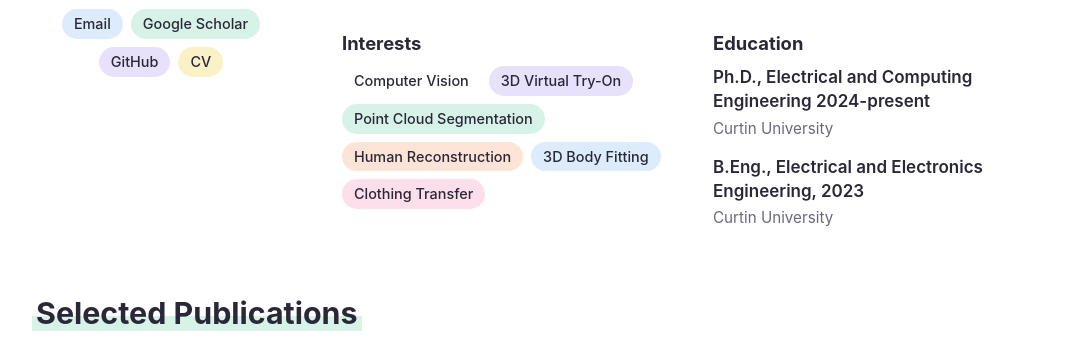
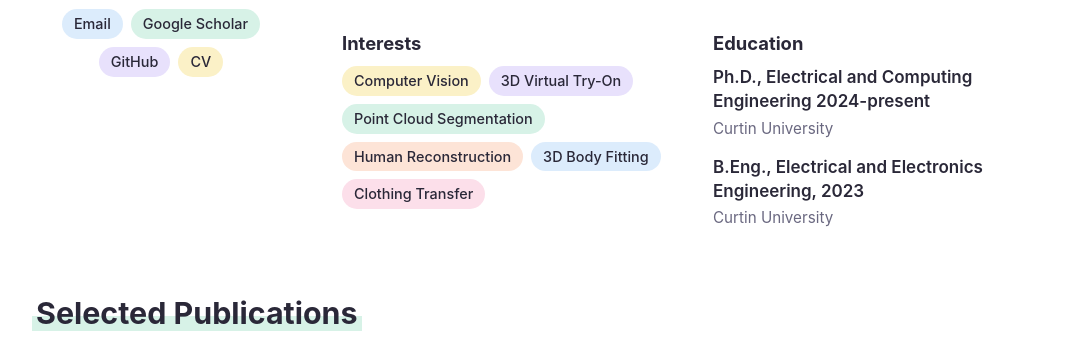
Before and after one commit to wyedoubleu/wyedoubleu, a plain HTML site: page index.html in a window 1280 px wide. Shown: the part 451-800 px from the top of the page, without its empty margins (100-1173 px from the left). Drawn offline with Linux system fonts and the light colour scheme.

Commit message:
update index.html

```diff
--- a/index.html
+++ b/index.html
@@ -188,7 +188,7 @@ footer .wrap { padding-block: 22px 32px; }
           <div>
             <h3>Interests</h3>
             <ul class="interests">
-               <li><span class="chip" style="background:var(--yellow)">Computer Vision</span></li>
+               <li><span class="chip" style="background:var(--butter)">Computer Vision</span></li>
               <li><span class="chip" style="background:var(--lavender)">3D Virtual Try-On</span></li>
               <li><span class="chip" style="background:var(--mint)">Point Cloud Segmentation</span></li>
               <li><span class="chip" style="background:var(--peach)">Human Reconstruction</span></li>
```
